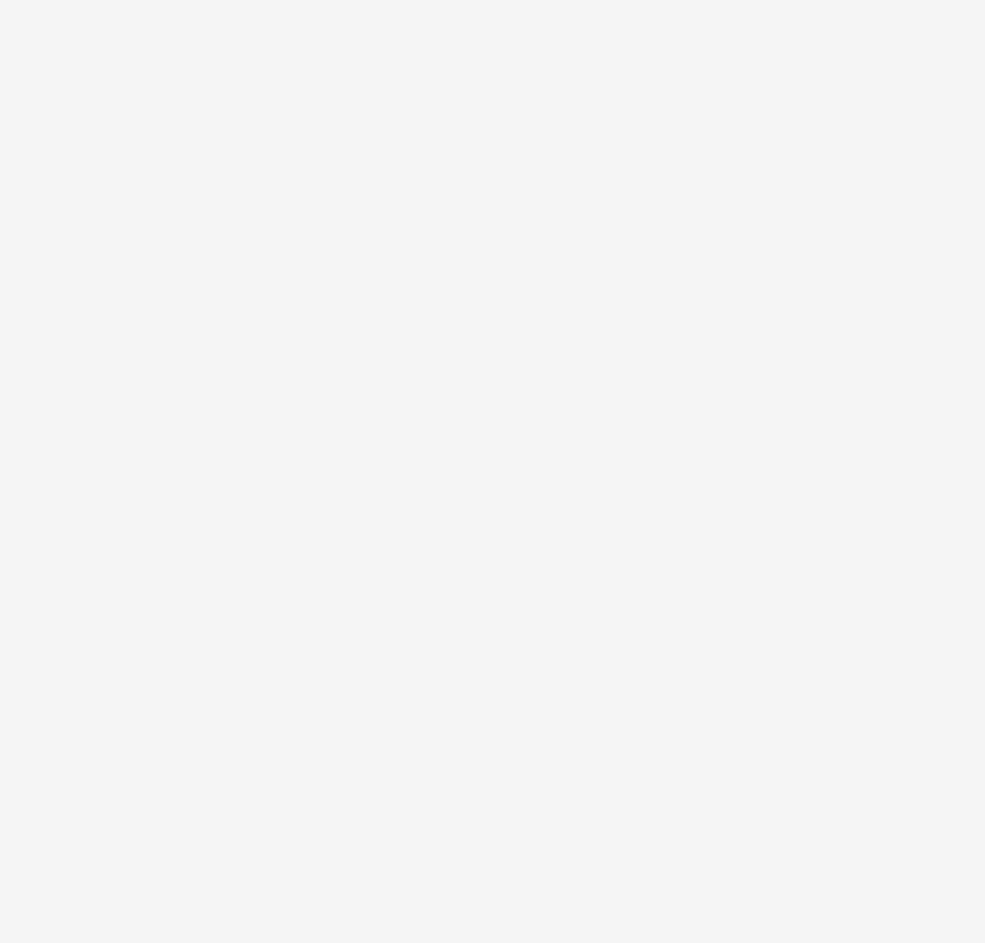
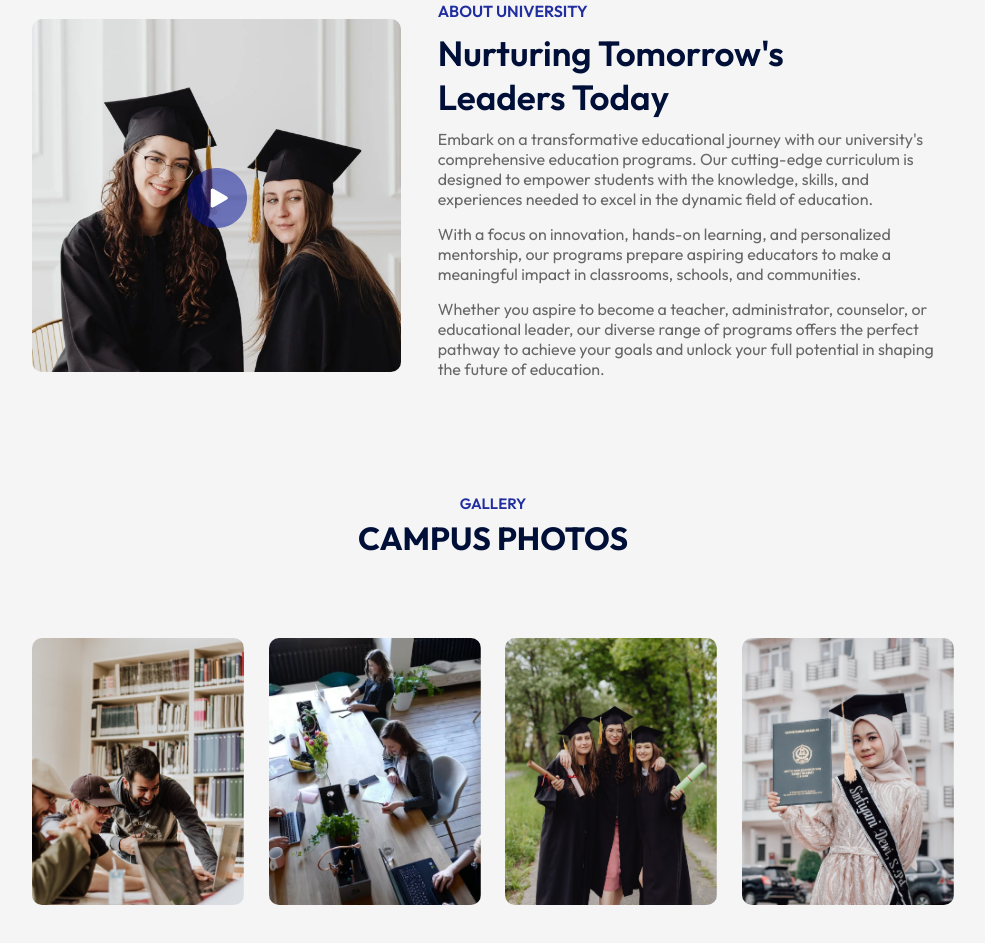
Before and after one commit to mazharulislam-12/Innovatia-University-website-with-react-js, a React (Vite) app: page / in a window 1280 px wide. Shown: the part 1400-2343 px from the top of the page, without its empty margins (147-1132 px from the left). Before the commit the page ends 1381 px from the top, so only its background shows below. Built offline with nearby package versions, Linux system fonts and the light colour scheme; a web font is replaced by a local one.

Commit message:
gallery section crate

```diff
--- a/src/App.jsx
+++ b/src/App.jsx
@@ -1,3 +1,5 @@
+import About from "./Components/About/About"
+import Campus from "./Components/Campus/Campus"
 import Hero from "./Components/Hero/Hero"
 import Navbar from "./Components/Navbar/Navbar"
 import Program from "./Components/Program/Program"
@@ -12,6 +14,9 @@
       <div className="container">
         <Title subTitle='Our Program' title='What We Offer' />
         <Program />
+        <About/>
+        <Title subTitle='Gallery' title='Campus Photos' />
+        <Campus/>
       </div>
 
     </div>
--- /dev/null
+++ b/src/Components/About/About.css
@@ -0,0 +1,44 @@
+.about{
+    margin: 100px auto;
+    display: flex;
+    align-items: center;
+    justify-content: space-between;
+    width: 90%;
+
+}
+.aobut-left{
+    flex-basis: 40%;
+    position: relative;
+
+}
+.about-right{
+    flex-basis: 56%;
+}
+.aobut-img{
+    width: 100%;
+    border-radius: 10px;
+}
+.play-icon{
+    width: 60px;
+    position: absolute;
+    top: 50%;
+    left: 50%;
+    transform: translate(-50%, -50%);
+
+}
+.about h3{
+    font-weight: 600;
+    font-size: 16px;
+    color: #212EA0;
+}
+.about h2{
+    font-weight: 600;
+    font-size: 35px;
+    color: #000F38;
+    margin: 10px 0;
+    max-width: 400px;
+}
+.about p{
+    color: #676767;
+     margin-bottom: 15px;
+}
--- /dev/null
+++ b/src/Components/About/About.jsx
@@ -0,0 +1,26 @@
+import './About.css'
+import about_img from '../../assets/about.png'
+import play_icon from '../../assets/play-icon.png'
+
+const About = () => {
+    return (
+        <div className='about'>
+            <div className='aobut-left'>
+                <img src={about_img} className='aobut-img' alt="" />
+                <img src={play_icon} className='play-icon' alt="" />
+            </div>
+            <div className='about-right'>
+                <h3>ABOUT UNIVERSITY</h3>
+                <h2>Nurturing Tomorrow's Leaders Today</h2>
+
+                <p>Embark on a transformative educational journey with our university's comprehensive education programs. Our cutting-edge curriculum is designed to empower students with the knowledge, skills, and experiences needed to excel in the dynamic field of education. </p>
+
+                <p> With a focus on innovation, hands-on learning, and personalized mentorship, our programs prepare aspiring educators to make a meaningful impact in classrooms, schools, and communities. </p>
+
+                <p> Whether you aspire to become a teacher, administrator, counselor, or educational leader, our diverse range of programs offers the perfect pathway to achieve your goals and unlock your full potential in shaping the future of education.</p>
+            </div>
+        </div>
+    )
+}
+
+export default About
--- /dev/null
+++ b/src/Components/Campus/Campus.css
@@ -0,0 +1,16 @@
+.campus{
+    margin: 80px auto;
+    width: 90%;
+    text-align: center;
+}
+.gallery{
+    display: flex;
+    align-items: center;
+    justify-content: space-between;
+    margin-bottom: 40px;
+
+}
+.gallery img{
+    width: 23%;
+    border-radius: 10px;
+}
--- /dev/null
+++ b/src/Components/Campus/Campus.jsx
@@ -0,0 +1,22 @@
+import './Campus.css'
+import gallery_1 from '../../assets/gallery-1.png'
+import gallery_2 from '../../assets/gallery-2.png'
+import gallery_3 from '../../assets/gallery-3.png'
+import gallery_4 from '../../assets/gallery-4.png'
+import white_arrow from '../../assets/white-arrow.png'
+
+const Campus = () => {
+  return (
+    <div className='campus'>
+        <div className="gallery">
+            <img src= {gallery_1} alt="" />
+            <img src= {gallery_2} alt="" />
+            <img src= {gallery_3} alt="" />
+            <img src= {gallery_4} alt="" />
+        </div>
+        <button className='btn dark-btn'>See More Here <img src= {white_arrow} alt="" /> </button>
+    </div>
+  )
+}
+
+export default Campus
--- a/src/Components/Navbar/Navbar.css
+++ b/src/Components/Navbar/Navbar.css
@@ -21,3 +21,8 @@
     margin: 5px 20px;
     font-size: 16px;
 }
+.dark-nav{
+    background: #212EA0;
+    transition: 0.5s;
+
+}
--- a/src/Components/Navbar/Navbar.jsx
+++ b/src/Components/Navbar/Navbar.jsx
@@ -1,9 +1,20 @@
 import './Navbar.css'
 import logo from '../../assets/logo.png'
+import { useState } from 'react'
+import { useEffect } from 'react';
 
 const Navbar = () => {
+
+  const [sticky, setSticky] = useState(false);
+
+  useEffect(()=>{
+    window.addEventListener('scroll', ()=>{
+      window.scrollY > 700 ? setSticky(true) : setSticky(false);
+    })
+  },[])
+
   return (
-    <nav className='container'>
+    <nav className= {`container ${sticky ? 'dark-nav' : ''}`} >
         <img src= {logo} className='logo' alt="" />
         <ul>
             <li>Home</li>
--- a/src/index.css
+++ b/src/index.css
@@ -38,3 +38,8 @@
     width: 20px;
     margin-left: 10px;
 }
+.btn.dark-btn{
+    background: #212EA0;
+    color: #fff;
+
+}
```
